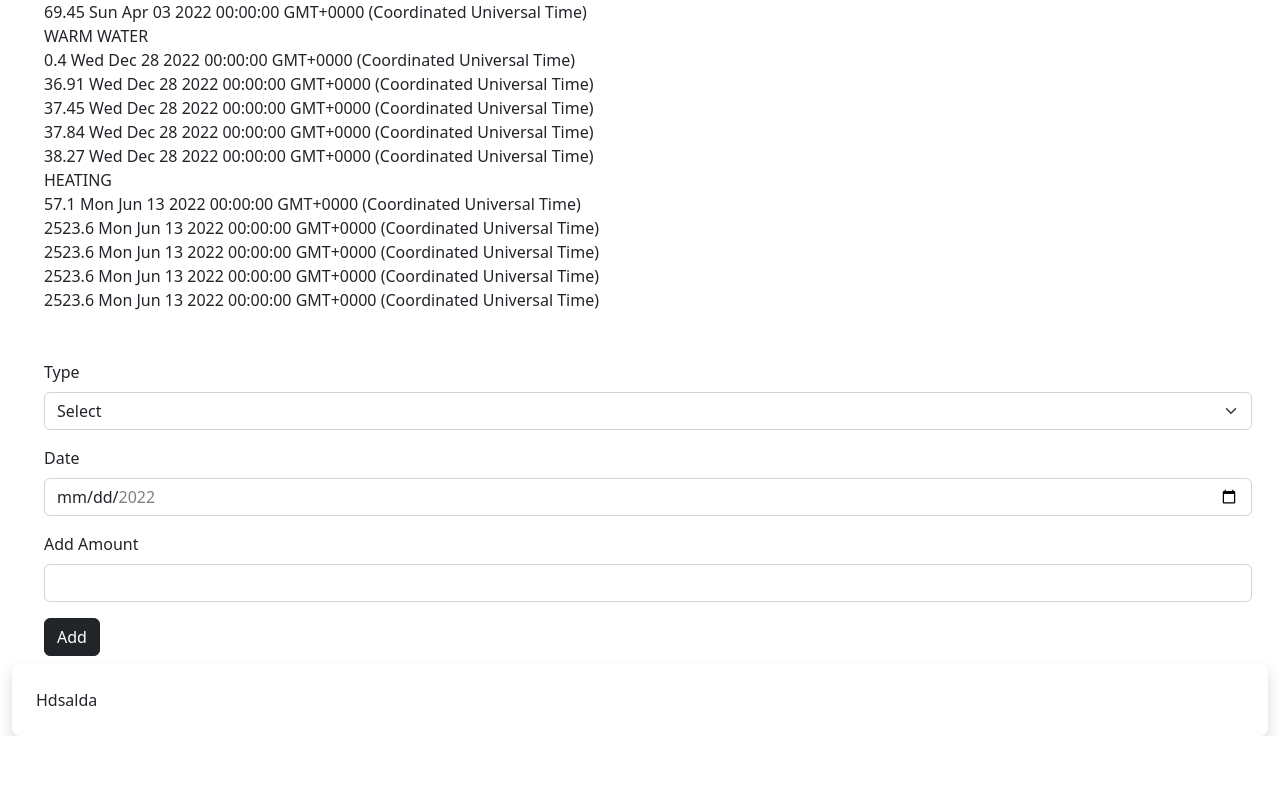
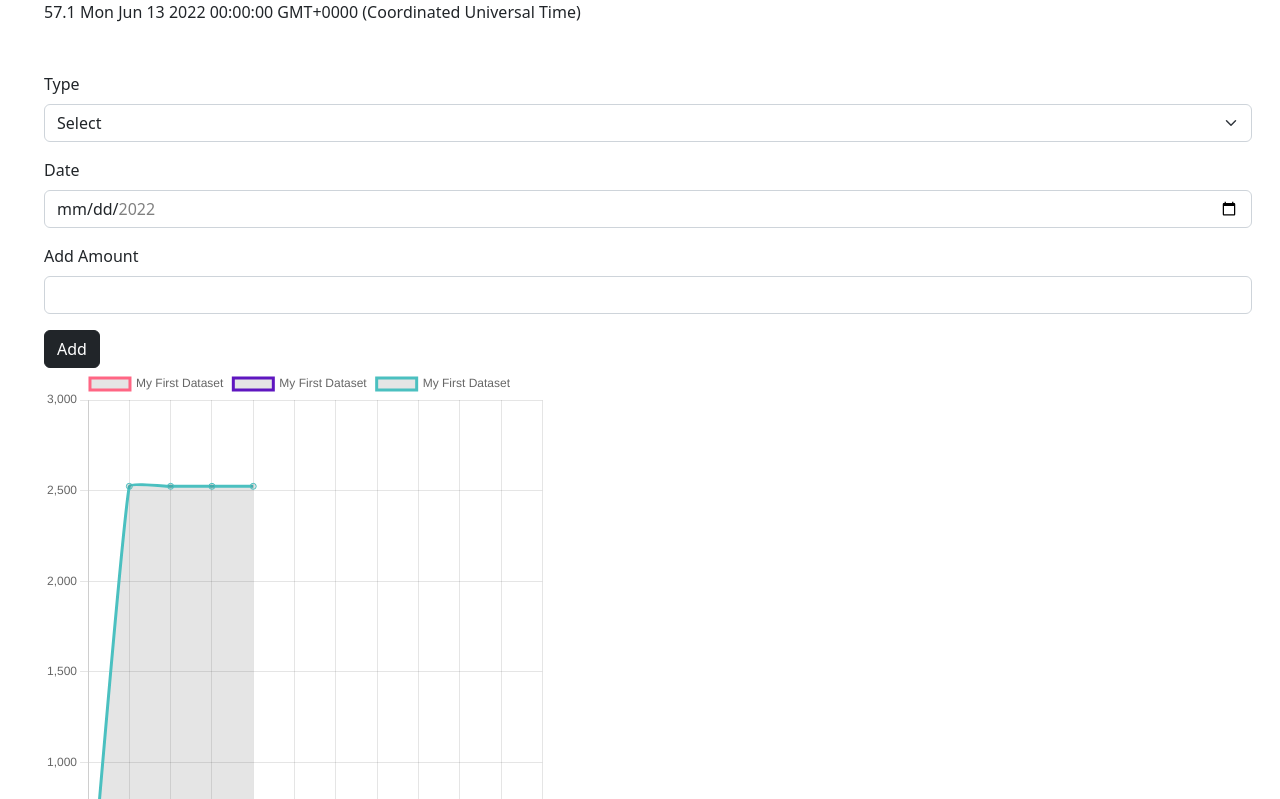
Before and after one commit to arcticH4re/tracky_frontend_nextjs, a Next.js app in the folder tracky/: page /dashboard in a window 1280 px wide. Shown: the part 221-1020 px from the top of the page. Before the commit the page ends 957 px from the top, so only its background shows below. Built offline with nearby package versions, Linux system fonts and the light colour scheme.

Commit message:
Revert "removed charts"
This reverts commit 4f7fb5614e966cac2e6d639e4ea8b6cff84d852e.

```diff
--- a/tracky/components/dashboard/Dashboard.tsx
+++ b/tracky/components/dashboard/Dashboard.tsx
@@ -1,28 +1,44 @@
 import { Container } from "react-bootstrap";
 import DashboardForm from "./DashboardForm";
 import React, { useState } from "react";
+import { Line } from "react-chartjs-2";
+import { Chart, ArcElement } from "chart.js";
+
+// import {
+//   Charts,
+//   ChartContainer,
+//   ChartRow,
+//   YAxis,
+//   LineChart,
+// } from "react-timeseries-charts";
+
+Chart.register(ArcElement);
+import {
+  Chart as ChartJS,
+  CategoryScale,
+  LinearScale,
+  PointElement,
+  LineElement,
+  Title,
+  Tooltip,
+  Legend,
+} from "chart.js";
+
+ChartJS.register(
+  CategoryScale,
+  LinearScale,
+  PointElement,
+  LineElement,
+  Title,
+  Tooltip,
+  Legend
+);
 
 import Chart from "chart.js/auto";
 
 const WATER = [
   {
     amount: 0.5,
-    date: new Date(2022, 3, 3),
-  },
-  {
-    amount: 65.62,
-    date: new Date(2022, 3, 3),
-  },
-  {
-    amount: 67.01,
-    date: new Date(2022, 3, 3),
-  },
-  {
-    amount: 68.1,
-    date: new Date(2022, 3, 3),
-  },
-  {
-    amount: 69.45,
     date: new Date(2022, 3, 3),
   },
 ];
@@ -32,43 +48,11 @@ const WARM_WATER = [
     amount: 0.4,
     date: new Date(2022, 11, 28),
   },
-  {
-    amount: 36.91,
-    date: new Date(2022, 11, 28),
-  },
-  {
-    amount: 37.45,
-    date: new Date(2022, 11, 28),
-  },
-  {
-    amount: 37.84,
-    date: new Date(2022, 11, 28),
-  },
-  {
-    amount: 38.27,
-    date: new Date(2022, 11, 28),
-  },
 ];
 
 const HEATING = [
   {
     amount: 57.1,
-    date: new Date(2022, 5, 13),
-  },
-  {
-    amount: 2523.6,
-    date: new Date(2022, 5, 13),
-  },
-  {
-    amount: 2523.6,
-    date: new Date(2022, 5, 13),
-  },
-  {
-    amount: 2523.6,
-    date: new Date(2022, 5, 13),
-  },
-  {
-    amount: 2523.6,
     date: new Date(2022, 5, 13),
   },
 ];
@@ -81,6 +65,48 @@ const Dashboard: React.FC = () => {
   const waterArray = [0.5, 65.62, 67.01, 68.1, 69.45];
   const warmWaterArray = [0.4, 36.91, 37.45, 37.84, 38.27];
   const heatingArray = [57.1, 2523.6, 2523.6, 2523.6, 2523.6];
+
+  const labelArray = [
+    "Jan",
+    "Feb",
+    "Mar",
+    "Apr",
+    "May",
+    "Jun",
+    "Jul",
+    "Aug",
+    "Sep",
+    "Oct",
+    "Nov",
+    "Dec",
+  ];
+
+  const chartData = {
+    labels: labelArray,
+    datasets: [
+      {
+        label: "My First Dataset",
+        data: waterArray,
+        fill: true,
+        borderColor: "rgb(1335, 102, 132)",
+        tension: 0.1,
+      },
+      {
+        label: "My First Dataset",
+        data: warmWaterArray,
+        fill: true,
+        borderColor: "rgb(95, 22, 192)",
+        tension: 0.1,
+      },
+      {
+        label: "My First Dataset",
+        data: heatingArray,
+        fill: true,
+        borderColor: "rgb(75, 192, 192)",
+        tension: 0.1,
+      },
+    ],
+  };
 
   const submitDataHandler = (submittedFormData) => {
     const formData = {
@@ -128,6 +154,18 @@ const Dashboard: React.FC = () => {
     }
   };
 
+  // const data = {
+  //   name: "trafficc",
+  //   columns: ["time", "value"],
+  //   points: [
+  //     [1400425947000, 52],
+  //     [1400425948000, 18],
+  //     [1400425949000, 26],
+  //     [1400425950000, 93],
+  //   ],
+  // };
+  // const timerange = new TimeSeries(data);
+
   return (
     <Container className="bg-white">
       <div>
@@ -164,6 +202,21 @@ const Dashboard: React.FC = () => {
         </div>
       </div>
       <DashboardForm onSubmitData={submitDataHandler} />
+      {/* <ChartContainer timeRange={timerange}>
+        <ChartRow height="200">
+          <YAxis id="y" label="Price ($)" min={0.5} max={1.5} format="$,.2f" />
+          <Charts>
+            <LineChart
+              axis="y"
+              breakLine={false}
+              series={waterArray}
+              columns={["aud", "euro"]}
+              interpolation="curveBasis"
+            />
+          </Charts>
+        </ChartRow>
+      </ChartContainer> */}
+      <Line data={chartData} className="max-w-lg" />
     </Container>
   );
 };
```
